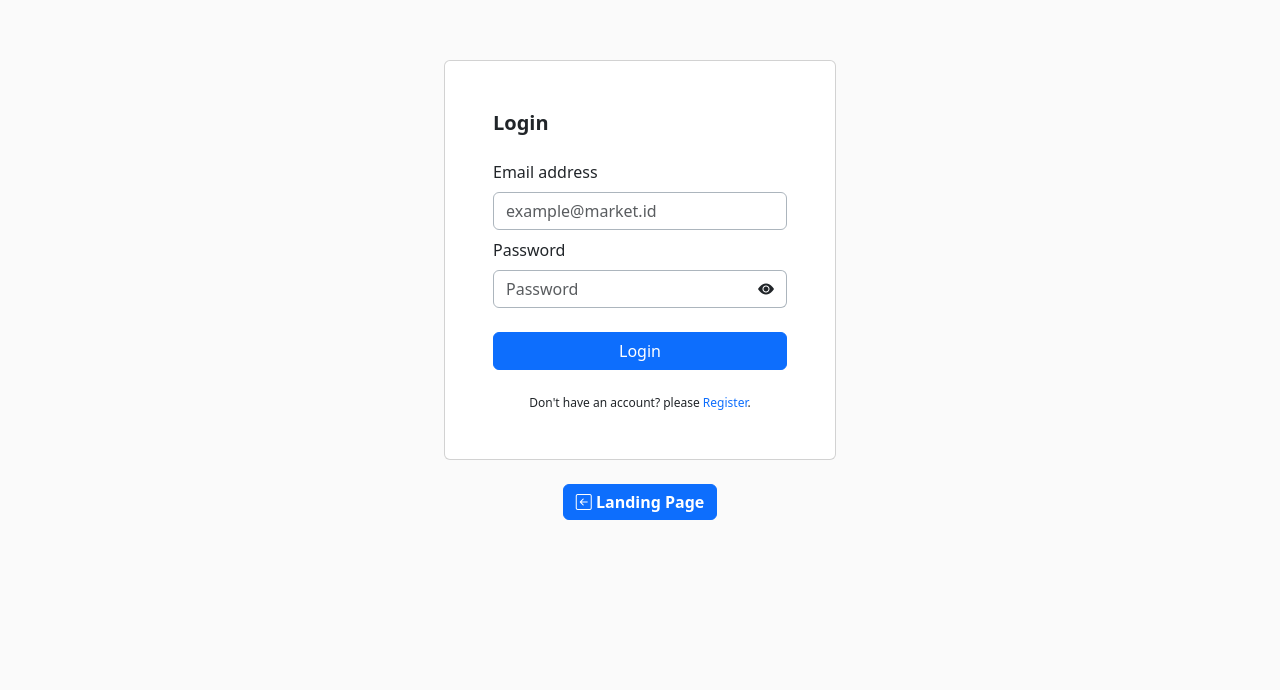
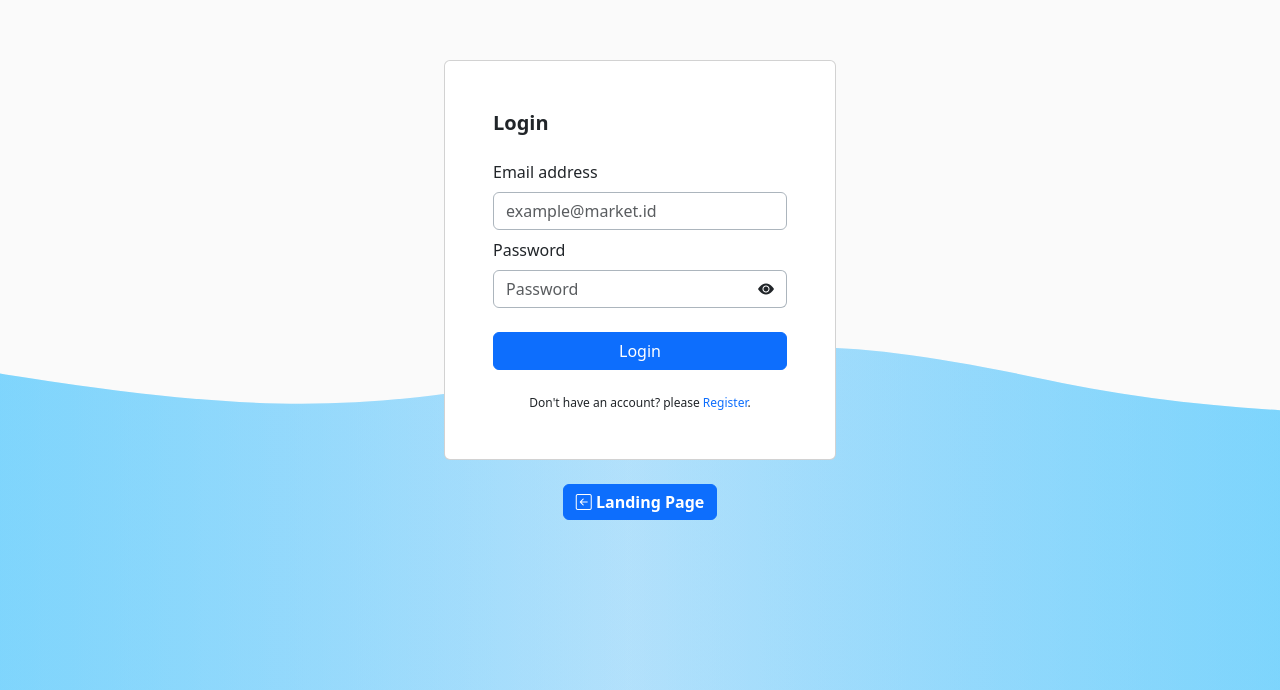
Before and after one commit to Rizqila1/marketid-fe, a React (Create React App) app: page /marketid/login in a window 1280 px wide. Shown: the part 110-800 px from the top of the page. Built offline with nearby package versions, Linux system fonts and the light colour scheme; no server answers.

Commit message:
add animated styling & create login layout

```diff
--- /dev/null
+++ b/src/assets/css/animated-bg.css
@@ -0,0 +1,15 @@
+* {
+  padding: 0;
+  margin: 0;
+}
+.animated_bg {
+  position: absolute;
+  top: 0;
+  left: 0;
+  width: 100%;
+  height: 100%;
+  box-sizing: border-box;
+  display: block;
+  background-color: #fafafa;
+  z-index: 0;
+}
--- a/src/assets/css/custom-product-navbar.css
+++ b/src/assets/css/custom-product-navbar.css
@@ -8,6 +8,10 @@
 
 .w_input_search {
   width: 50% !important;
+}
+
+.display_button {
+  display: none !important;
 }
 
 /* LARGE VIEW */
@@ -22,6 +26,11 @@
 
   .w_input_search {
     width: 40% !important;
+  }
+
+  .display_button {
+    display: block !important;
+    width: 100%;
   }
 }
 
@@ -38,10 +47,14 @@
   .w_input_search {
     width: 40% !important;
   }
+
+  .display_button {
+    display: block !important;
+  }
 }
 
 /* SMALL VIEW (SM) */
-@media (max-width: 767.98px) {
+@media (max-width: 575.98px) {
   .w_container_search {
     width: 100%;
   }
@@ -53,4 +66,8 @@
   .w_input_search {
     width: 40% !important;
   }
+
+  .display_button {
+    display: block !important;
+  }
 }
--- /dev/null
+++ b/src/components/AnimatedBG.jsx
@@ -0,0 +1,82 @@
+import "../assets/css/animated-bg.css";
+
+export default function AnimatedBG() {
+  return (
+    <svg
+      className="animated_bg"
+      version="1.1"
+      xmlns="http://www.w3.org/2000/svg"
+      xmlnsXlink="http://www.w3.org/1999/xlink"
+      x="0px"
+      y="0px"
+      width="100%"
+      height="100%"
+      viewBox="0 0 1600 830"
+      preserveAspectRatio="xMidYMax slice"
+    >
+      <defs>
+        <linearGradient id="bg">
+          <stop
+            offset="0%"
+            style={{ stopColor: "rgba(38, 197, 255, 0.49)" }}
+          ></stop>
+          <stop
+            offset="50%"
+            style={{ stopColor: "rgba(3, 163, 255, 0.17)" }}
+          ></stop>
+          <stop
+            offset="100%"
+            style={{ stopColor: "rgba(38, 197, 255, 0.49)" }}
+          ></stop>
+        </linearGradient>
+        <path
+          id="wave"
+          fill="url(#bg)"
+          d="M-363.852,502.589c0,0,236.988-41.997,505.475,0
+	s371.981,38.998,575.971,0s293.985-39.278,505.474,5.859s493.475,48.368,716.963-4.995v560.106H-363.852V502.589z"
+        />
+      </defs>
+      <g>
+        <use xlinkHref="#wave" opacity=".3">
+          <animateTransform
+            attributeName="transform"
+            attributeType="XML"
+            type="translate"
+            dur="10s"
+            calcMode="spline"
+            values="270 230; -334 180; 270 230"
+            keyTimes="0; .5; 1"
+            keySplines="0.42, 0, 0.58, 1.0;0.42, 0, 0.58, 1.0"
+            repeatCount="indefinite"
+          />
+        </use>
+        <use xlinkHref="#wave" opacity=".6">
+          <animateTransform
+            attributeName="transform"
+            attributeType="XML"
+            type="translate"
+            dur="8s"
+            calcMode="spline"
+            values="-270 230;243 220;-270 230"
+            keyTimes="0; .6; 1"
+            keySplines="0.42, 0, 0.58, 1.0;0.42, 0, 0.58, 1.0"
+            repeatCount="indefinite"
+          />
+        </use>
+        <use xlinkHref="#wave" opacty=".9">
+          <animateTransform
+            attributeName="transform"
+            attributeType="XML"
+            type="translate"
+            dur="6s"
+            calcMode="spline"
+            values="0 230;-140 200;0 230"
+            keyTimes="0; .4; 1"
+            keySplines="0.42, 0, 0.58, 1.0;0.42, 0, 0.58, 1.0"
+            repeatCount="indefinite"
+          />
+        </use>
+      </g>
+    </svg>
+  );
+}
--- a/src/components/Products/Pro_Navbar.jsx
+++ b/src/components/Products/Pro_Navbar.jsx
@@ -46,7 +46,7 @@ export default function ProductNavbar() {
     <>
       <Navbar variant="dark" bg="primary" expand="md">
         <Container>
-          <Navbar.Brand className="heading__4" href="/">
+          <Navbar.Brand className="heading__4" href="/marketid">
             Market.ID
           </Navbar.Brand>
           <Navbar.Toggle />
--- /dev/null
+++ b/src/layouts/L_Login.jsx
@@ -0,0 +1,11 @@
+import { Outlet } from "react-router-dom";
+import AnimatedBG from "../components/AnimatedBG";
+
+export default function LayoutLogin() {
+  return (
+    <>
+      <AnimatedBG />
+      <Outlet />
+    </>
+  );
+}
--- a/src/pages/p_Login.jsx
+++ b/src/pages/p_Login.jsx
@@ -7,6 +7,7 @@ import { axiosInstance as axios } from "../config/httpsAxios";
 import { toast } from "react-toastify";
 import handleErrorMessage from "../utils/handleErrorMessage";
 import { useDispatch } from "react-redux";
+import AnimatedBG from "../components/AnimatedBG";
 
 const initialValues = {
   email: "",
@@ -176,7 +177,7 @@ export default function LoginPage() {
         </Card>
       </div>
 
-      <div>
+      <div style={{ zIndex: "1" }}>
         <Button variant="primary" className="heading__5 mt-4" href="/marketid">
           <i className="bi bi-arrow-left-square"> </i>
           Landing Page
--- a/src/routers/index.js
+++ b/src/routers/index.js
@@ -24,6 +24,8 @@ import {
   LayoutAuthVisitor,
 } from "../layouts/Authorization";
 import store from "../stores";
+import AnimatedBG from "../components/AnimatedBG";
+import LayoutLogin from "../layouts/L_Login";
 const { auth } = store.getState();
 
 export default createBrowserRouter(
@@ -58,7 +60,9 @@ export default createBrowserRouter(
       <Route
         element={
           <LayoutAuthorization auth={auth}>
-            <App />
+            <LayoutLogin>
+              <App />
+            </LayoutLogin>
           </LayoutAuthorization>
         }
       >
```
